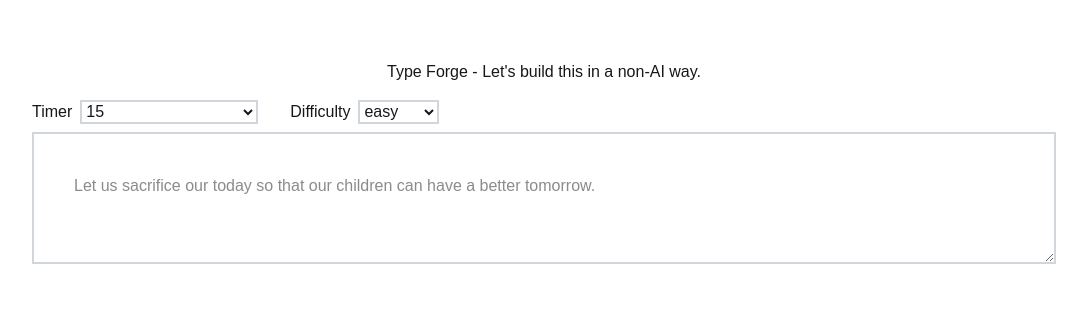
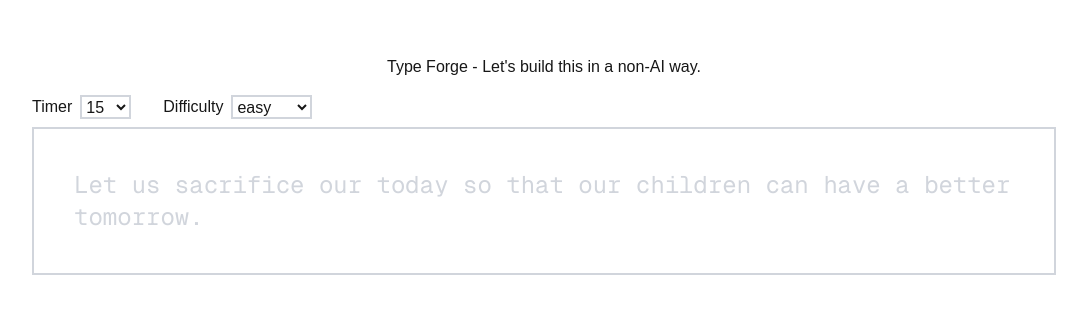
Before and after one commit to Shantanoo-Chandorkar/type-forge, a Next.js app: page / in a window 1280 px wide. Shown: the part 235-548 px from the top of the page, without its empty margins (96-1183 px from the left). Built offline with nearby package versions, Linux system fonts and the light colour scheme.

Commit message:
Replaced textarea with CharNode to make individual character change according to the status

```diff
--- a/app/page.js
+++ b/app/page.js
@@ -1,10 +1,10 @@
 'use client';
-import { useState, useEffect } from 'react';
+import { useState, useEffect, useRef } from 'react';
+import CharNode from '@/components/CharNode';
 import data from '../data/typing_quotes_categorized.json';
 
 const getRandomQuote = (difficulty) => {
     // const quoteKeys = Object.keys(data);
-
     // const randomQuoteKey = quoteKeys[Math.floor(Math.random() * quoteKeys.length)];
     const randomQuote = data[difficulty][Math.floor(Math.random() * data[difficulty].length)];
 
@@ -19,11 +19,13 @@ export default function Home() {
     const [randomQuote, setRandomeQuote] = useState(null);
     const [timer, setTimer] = useState(15);
     const [difficulty, setDifficulty] = useState('easy');
-    const [userTyping, setUseTyping] = useState(null);
+    const [userTyping, setUserTyping] = useState('');
 
+    const inputRef = useRef(null);
 
     useEffect(() => {
         setRandomeQuote(getRandomQuote(difficulty));
+        setUserTyping('');
     }, [difficulty]);
 
     const handleTimerChange = (e) => {
@@ -34,9 +36,15 @@ export default function Home() {
         setDifficulty(e.target.value);
     };
 
-    const handleTypingChange =(e) => {
-        setUseTyping(e.target.value);
-    }
+    const handleTypingChange = (e) => {
+        setUserTyping(e.target.value);
+    };
+
+    if (!randomQuote) return null;
+
+    const quoteString = randomQuote.quote;
+    const quoteArray = quoteString.split('');
+    const userTypingArray = userTyping.split('');
 
     return (
         <div className="flex w-full m-auto justify-center items-center h-screen flex-col gap-4">
@@ -52,10 +60,10 @@ export default function Home() {
                                 value={timer}
                                 id="timer"
                             >
-                                <option value="">Select the timer value</option>
-                                {TIMER_VALUES.map((timer, index) => (
-                                    <option key={index} value={timer}>
-                                        {timer}
+                                {/* <option value="">Select the timer value</option> */}
+                                {TIMER_VALUES.map((timeVal, index) => (
+                                    <option key={index} value={timeVal}>
+                                        {timeVal}
                                     </option>
                                 ))}
                             </select>
@@ -68,25 +76,48 @@ export default function Home() {
                                 id="difficulty"
                                 className="border border-gray-300 border-2"
                                 onChange={handleDifficultyChange}
+                                value={difficulty}
                             >
                                 {/* <option value=''>Select the difficulty value</option> */}
-                                {DIFFICULTY_LEVELS.map((difficulty, index) => (
-                                    <option key={index} value={difficulty}>
-                                        {difficulty}
+                                {DIFFICULTY_LEVELS.map((level, index) => (
+                                    <option key={index} value={level}>
+                                        {level}
                                     </option>
                                 ))}
                             </select>
                         </label>
                     </>
                 </div>
-                <label htmlFor="type-input" className="w-full text-left">
+                <div
+                    className="relative w-full p-10 border border-gray-300 border-2 text-left cursor-text bg-white"
+                    onClick={() => inputRef.current?.focus()}
+                >
+                    {/* Render using CharNode */}
+                    <div className="z-10 relative pointer-events-none break-words">
+                        {quoteArray.map((char, index) => {
+                            let status = 'pending';
+
+                            // Tri-state Logic
+                            if (index < userTypingArray.length) {
+                                status = userTypingArray[index] === char ? 'correct' : 'incorrect';
+                            }
+
+                            return <CharNode key={index} char={char} status={status} />;
+                        })}
+                    </div>
+                    {/* Capture using textarea */}
                     <textarea
-                        className="w-full p-10 border border-gray-300 border-2"
+                        ref={inputRef}
+                        className="absolute top-0 left-0 w-full h-full opacity-0 resize-none z-0"
                         id="type-input"
-                        placeholder={randomQuote?.quote}
                         onChange={handleTypingChange}
+                        value={userTyping}
+                        autoComplete="off"
+                        autoCapitalize="off"
+                        autoCorrect="off"
+                        spellCheck="false"
                     ></textarea>
-                </label>
+                </div>
             </div>
         </div>
     );
--- /dev/null
+++ b/components/CharNode.jsx
@@ -0,0 +1,19 @@
+import React from 'react';
+
+const CharNode = React.memo(({ char, status }) => {
+    let colorClass = 'text-gray-300';
+
+    if (status === 'correct') {
+        colorClass = 'text-green-500';
+    } else if (status === 'incorrect') {
+        // For spaces - background.
+        // For text - text color.
+        colorClass = char === ' ' ? 'text-red-400/50' : 'text-red-500';
+    }
+
+    return <span className={`text-2xl font-mono ${colorClass}`}>{char}</span>;
+});
+
+CharNode.displayName = 'CharNode';
+
+export default CharNode;
```
